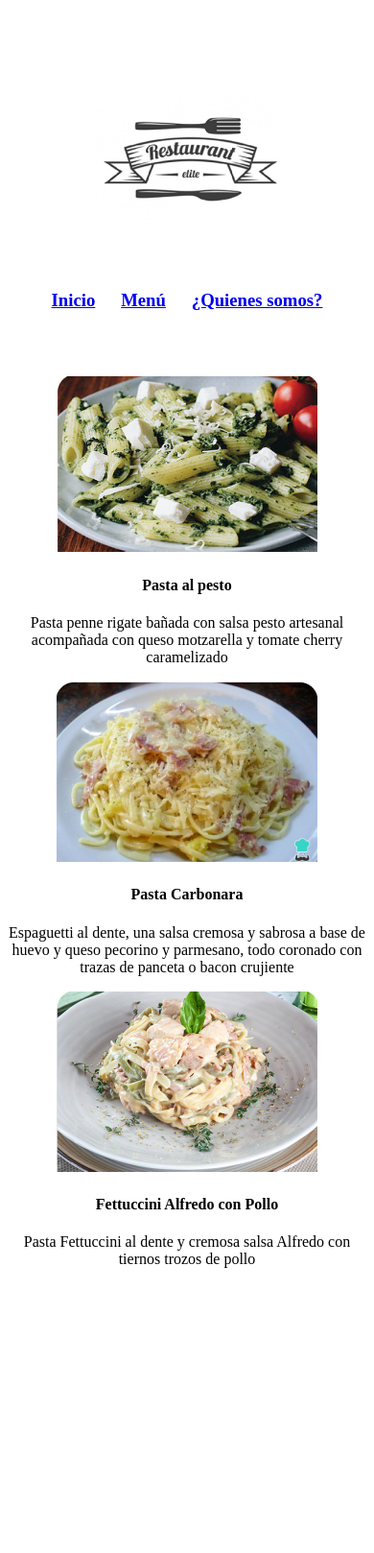
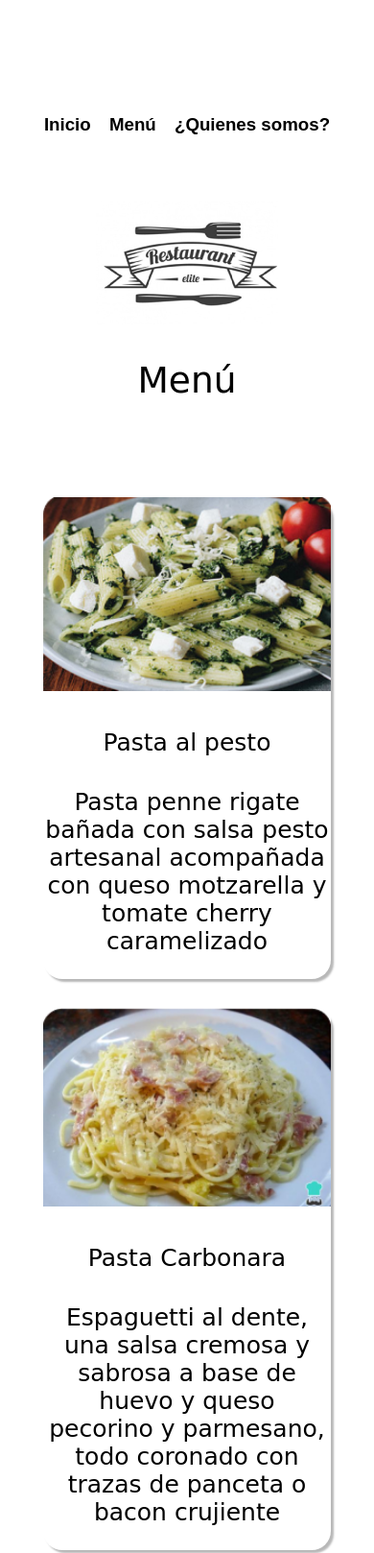
Before and after one commit to Farit48/EXAMEN_HTML_CSS_CADENAFARIT, a plain HTML site: page menu.html in a window 390 px wide. Shown: the top 1618 px of the page at 96% size. Before the commit the page ends 1345 px from the top, so only its background shows below. Drawn offline with Linux system fonts and the light colour scheme; a web font is replaced by a local one.

Commit message:
estilos y responsive con estilos

```diff
--- a/css/style.css
+++ b/css/style.css
@@ -5,6 +5,7 @@
 }
 
 /****Globales***/
+
 .Header{
     /***Maquetacion***/
     display: flex;
@@ -19,41 +20,86 @@
     display: flex;
     justify-content: space-evenly;
 }
-
+a:any-link {
+    /**Estilo ***/
+    text-decoration: none;
+    color: black;
+}
+h1,h3 {
+    /**Estilo ***/
+    font-family: var(--fuente-nav);
+}
+p , h4, h2{
+    /**Estilo ***/
+    font-weight: 500;
+    font-family: var(--fuente-text);
+}
 /*****Pagina Inicio***/
 
 .MainInicio {
     /***Maquetacion***/
-    margin-top: 100px;
+    margin-top: 250px;
     justify-content: center;
     display: grid;
     grid-template-columns: 40% 50%;
     align-items: center;
     justify-items: center;
     text-align: center;
+    /**Estilo ***/
+    font-size: 50px;
 }
 /*****Pagina Menu***/
-.MainMenu {
+.MainMenu{
+    text-align: center;
+    font-size: 25px;
+}
+.MainMenu_Contenido{
+    /**Maquetacion ***/
     text-align: center;
     display: grid;
-    margin-top: 250px;
+    margin-top: 100px;
     grid-template-columns: 20% 20% 20%;
     align-items: center;
     justify-items: center;
     justify-content: center;
     column-gap: 10%;
+    /**Estilo ***/
+
+
+}
+
+.MainMenu_Contenido img {
+    /**Maquetacion ***/
+    width: 100%;
+}
+.MainMenu_Contenido div {
+    /**Estilo ***/
+    box-shadow: 3px 3px 2px rgba(20,20,20, 30%);
+    width: 100%;
+    height: 100%;
+    border-radius: 20px;
+
 }
 /*****Pagina Quienes somos***/
 .MainQS {
+    /**Maquetacion ***/
     text-align: center;
+    /**Estilo ***/
+    font-size: 50px;
 }
 .MainQS_Contenido{
+    /**Maquetacion ***/
     margin-top: 100px;
     display: grid;
-    grid-template-columns: 40% 40%;
+    grid-template-columns: 30% 40%;
     justify-content: center;
     align-items: center;
     column-gap: 5%;
+
+}
+.MainQS_Contenido img {
+    /**Estilo ***/
+    border-radius: 15px;
 }
 
 
@@ -65,7 +111,7 @@
         /***Maquetacion***/
         margin-top: 100px;
         display: flex;
-        flex-direction: column;
+        flex-direction: column-reverse;
         row-gap: 50px;
         align-items: center;
     }
@@ -82,33 +128,47 @@
         display: flex;
         flex-direction: column;
         row-gap: 20%;
+        margin-top: 20px;
 
     }
     .MainInicio .Imagen img {
-        margin-top: 150px;
+        /**Estilo ***/
+        margin-top: 50px;
         width: 300px;
     }
 
     /*****Pagina Menu***/
-    .MainMenu {
-        margin-top: 50px;
+    .MainMenu_Contenido {
+        /***Maquetacion***/
+        margin: auto;
+        margin-top: 100px;
         display: flex;
         flex-direction: column;
+        width: 80%;
+        row-gap: 30px;
+    }
+    .MainMenu img {
+        /**Estilo ***/
+        width: 100%;
     }
 
     /*****Pagina Quienes somos***/
     .MainQS {
+        /***Maquetacion***/
         text-align: center;
         margin-top: 50px;
+        /**Estilo ***/
+        font-size: 30px;
     }
     .MainQS_Contenido{
+        /***Maquetacion***/
         margin-top: 50px;
         display: flex;
         flex-direction: column;
         row-gap: 50px;
     }
     .MainQS_Contenido  img {
-
+        /**Estilo ***/
         width: 400px;
     }
 
--- a/menu.html
+++ b/menu.html
@@ -20,7 +20,9 @@
             <h3><a href="quienes_somos.html">¿Quienes somos?</a></h3>
         </div>
     </header>
-    <main class="MainMenu">
+    <main class="MainMenu" >
+        <h2>Menú</h2>
+        <div class="MainMenu_Contenido">
             <div>
                 <img src="imagenes/Pesto.png" alt="pesto">
                 <h4>Pasta al pesto</h4>
@@ -36,6 +38,8 @@
                 <h4>Fettuccini Alfredo con Pollo</h4>
                 <p>Pasta Fettuccini al dente y cremosa salsa Alfredo con tiernos trozos de pollo</p>
             </div>
+        </div>
+
     </main>
 </body>
 </html>
```
Also changed, not shown: index.html (+1 -1 lines). Lines whose indentation alone changed are shown as unchanged.
